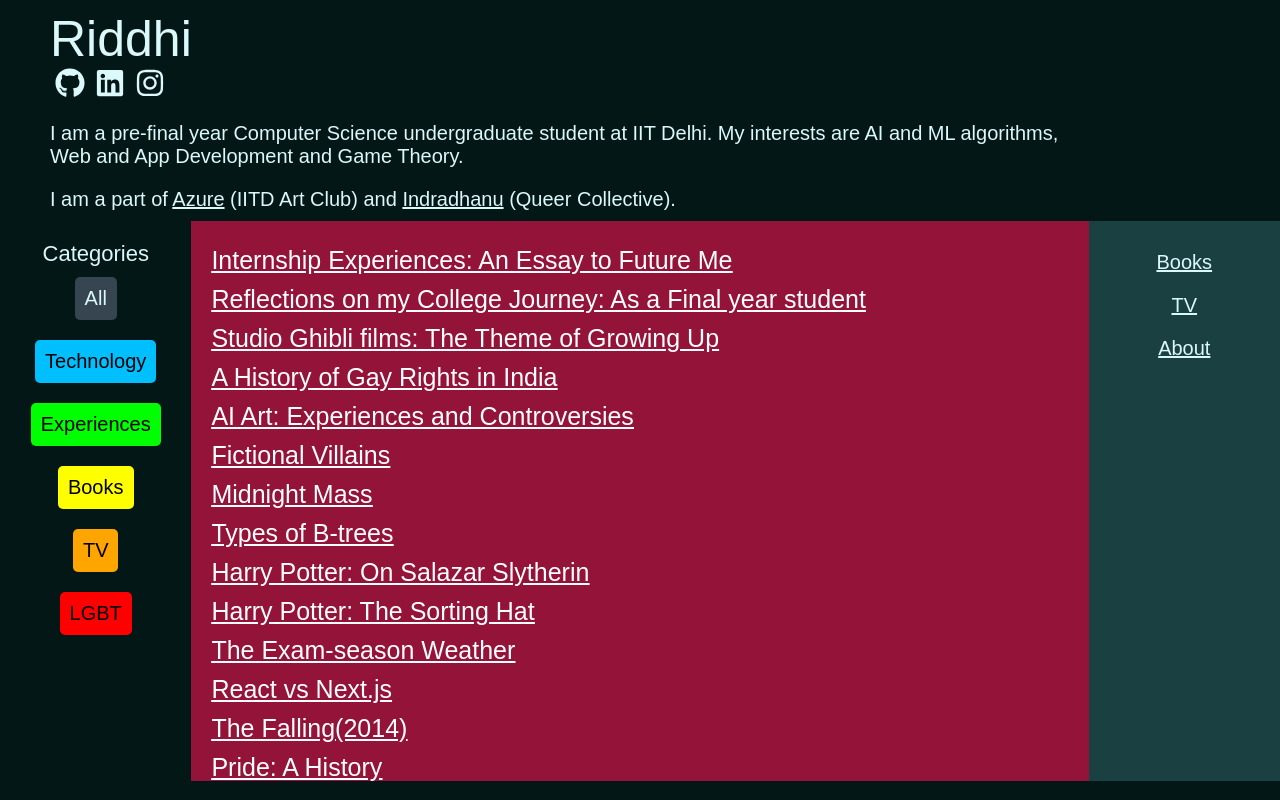
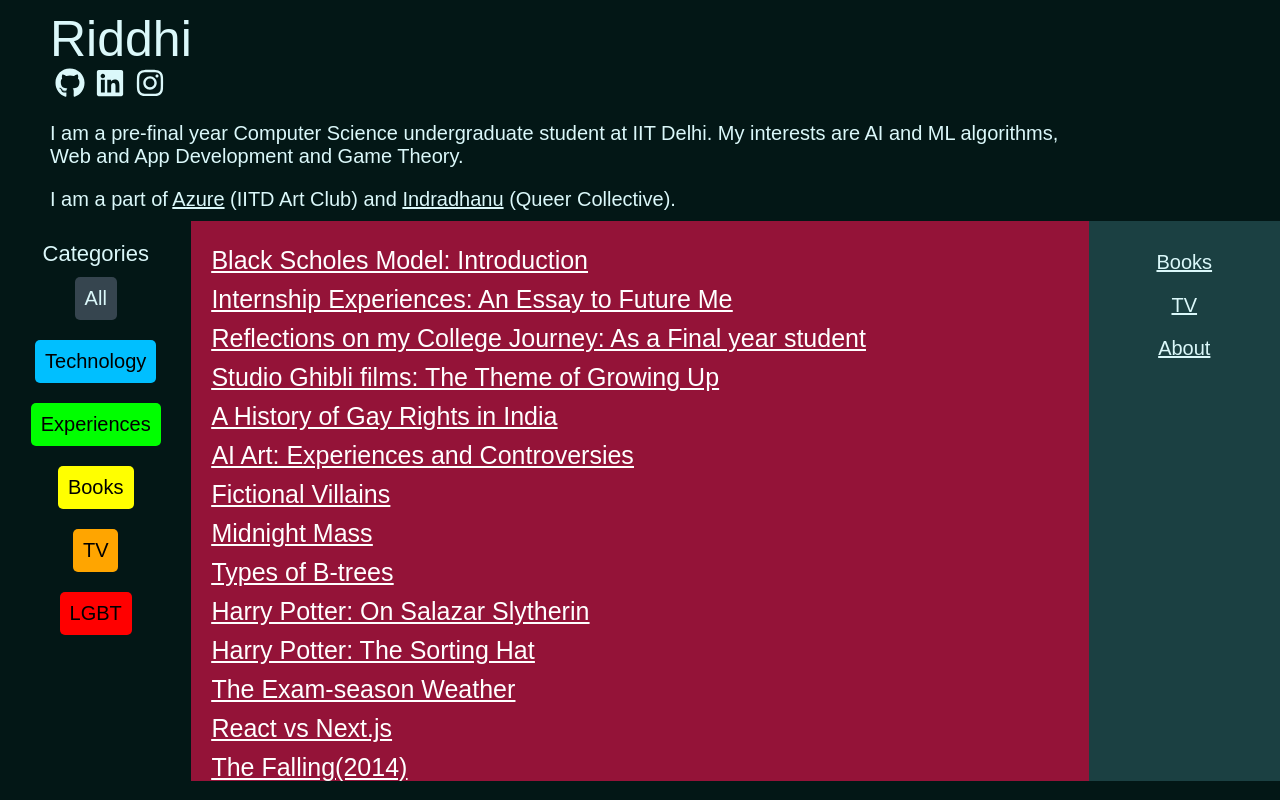
Before and after one commit to CodingLife1024/prism-pages, a React (Create React App) app: page / in a window 1280 px wide. Built offline with nearby package versions, Linux system fonts and the light colour scheme.

Commit message:
Update postData.js

```diff
--- a/src/data/postData.js
+++ b/src/data/postData.js
@@ -1,4 +1,12 @@
 export const postData = [
+
+    {
+        id: 15,
+        title: "Black Scholes Model: Introduction",
+        link: "black-scholes-introduction",
+        file: "black-scholes-introduction.md",
+        tags: ["tech"],
+    },
 
     {
         id: 14,
```
